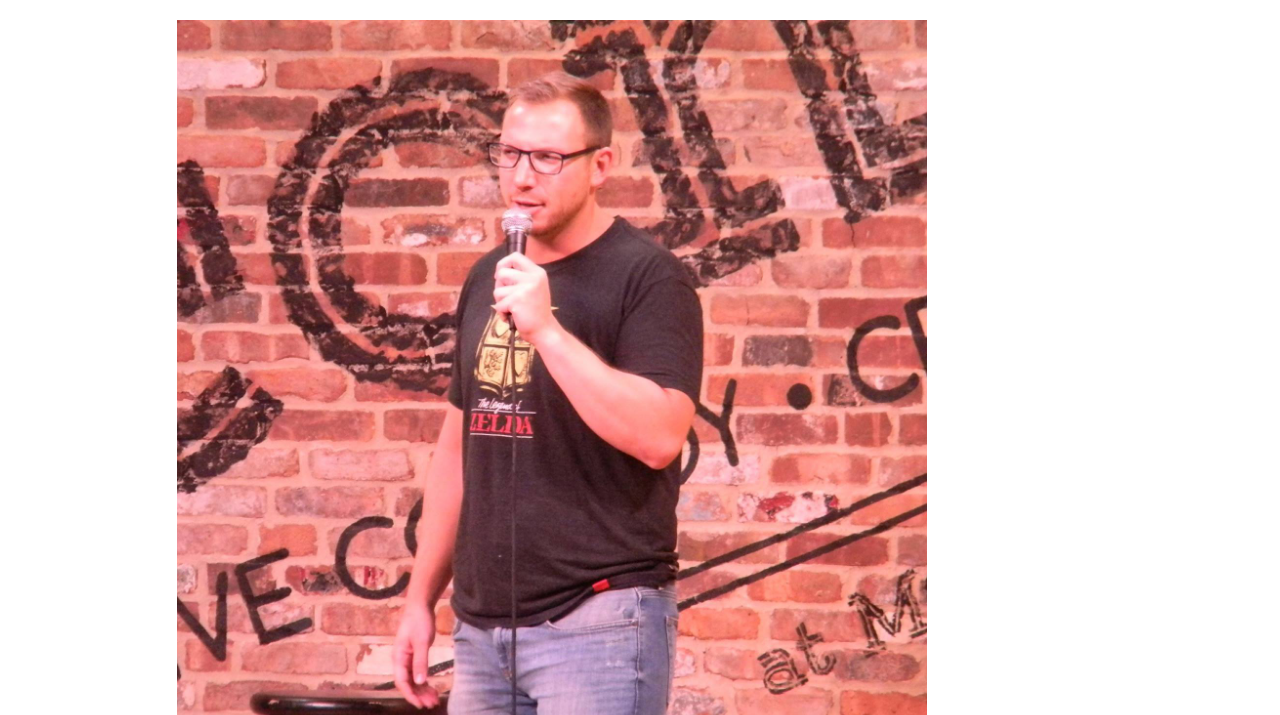
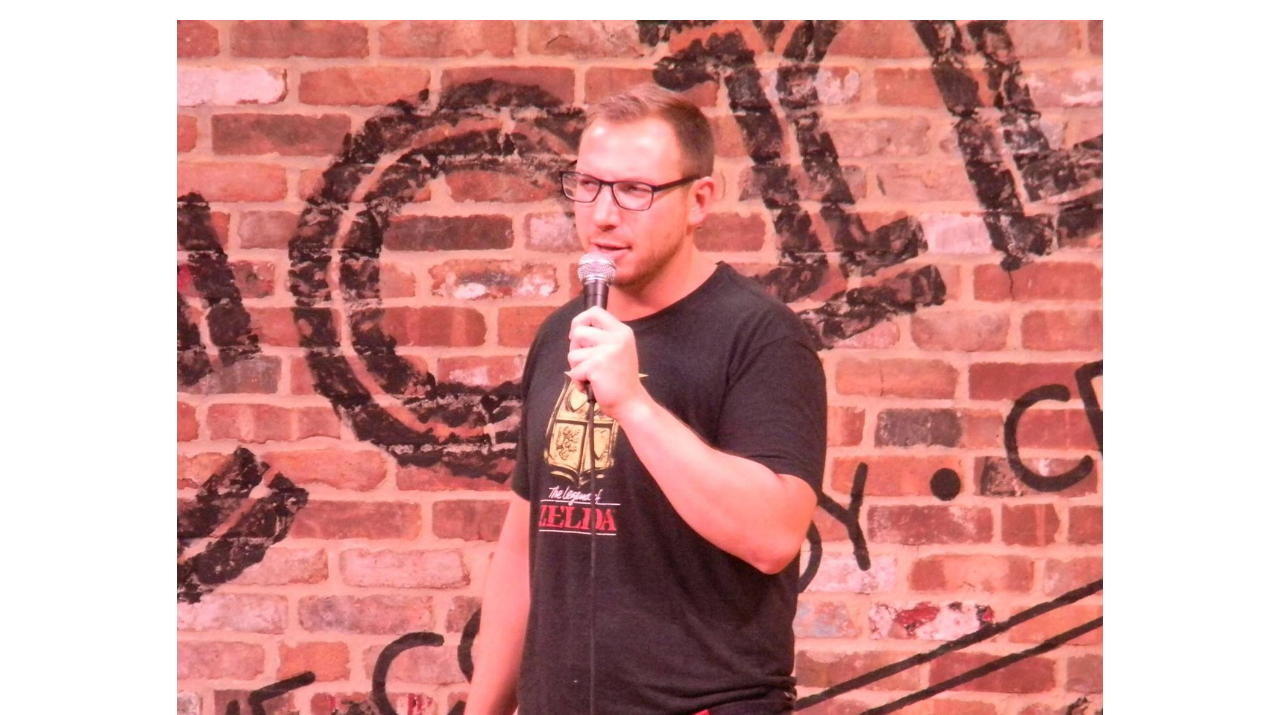
Before and after one commit to josh-levinson/comedy, a Gatsby site: page /item in a window 1280 px wide. Shown: the part 85-800 px from the top of the page. Built offline with nearby package versions, Linux system fonts and the light colour scheme; Gatsby itself is replaced by a stand-in of ours.

Commit message:
Got default flyer from all images query in page generator

```diff
--- a/src/pages/item.js
+++ b/src/pages/item.js
@@ -4,15 +4,17 @@ import Img from "gatsby-image"
 import Layout from "../components/layout"
 
 const Item = props => {
-  console.log(props);
+	const defaultFlyer = props.data.allFile.edges.filter(edge => edge.node.name === "default_flyer")[0].node
+
+	console.log(defaultFlyer);
   return (
   <Layout>
     <div>
       <h1>{props.pageContext.summary}</h1>
-      <Img fixed={props.data.file.childImageSharp.fixed} />
       <h3>{props.pageContext.location}</h3>
       <h3>{props.pageContext.start}</h3>
       <p>{props.pageContext.description}</p>
+			<Img fluid={defaultFlyer.childImageSharp.fluid} />
       <Link to="/">Home</Link>
     </div>
   </Layout>
@@ -23,14 +25,21 @@ export default Item;
 
 export const query = graphql`
   query {
-    file(relativePath: { eq: "default_flyer.jpg" }) {
-      childImageSharp {
-        # Specify the image processing specifications right in the query.
-        # Makes it trivial to update as your page's design changes.
-        fixed(width: 750, height: 750) {
-          ...GatsbyImageSharpFixed
+    allFile(filter: {
+      extension: {regex: "/(jpg)|(jpeg)|(png)|/"},
+      sourceInstanceName: {eq: "images"}})
+    {
+      edges {
+        node {
+					name
+          childImageSharp {
+            fluid(maxWidth: 600, quality: 100) {
+              originalName
+                ...GatsbyImageSharpFluid
+              }
+            }
+          }
         }
       }
     }
-  }
 `
```
Also changed, not shown: src/components/image_supplier.js (added, +35 -0 lines), src/images/flyers/2019-01-05.jpg (renamed from src/images/2019-01-05.jpg), src/images/flyers/default_flyer.jpg (renamed from src/images/default_flyer.jpg).
